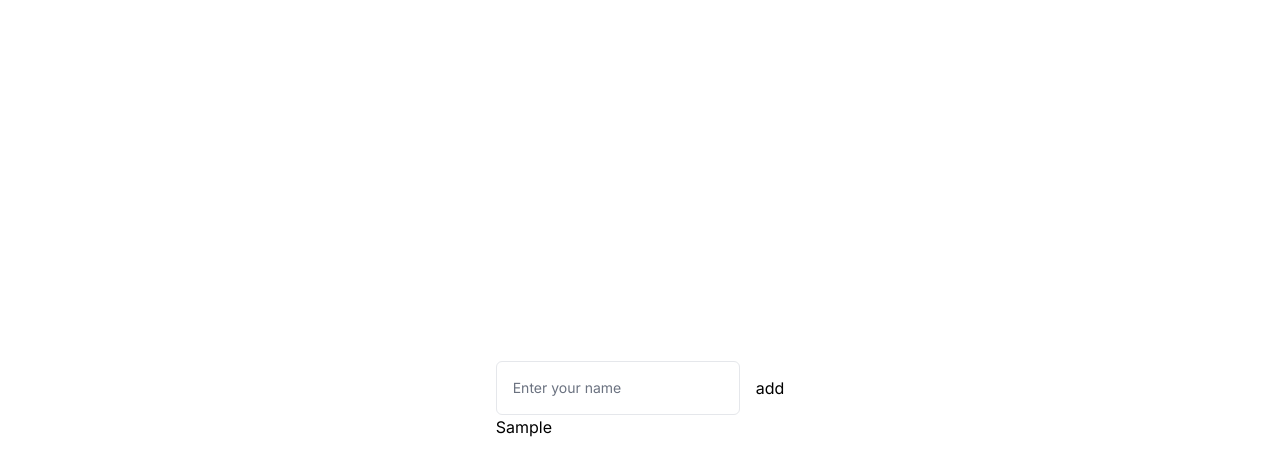
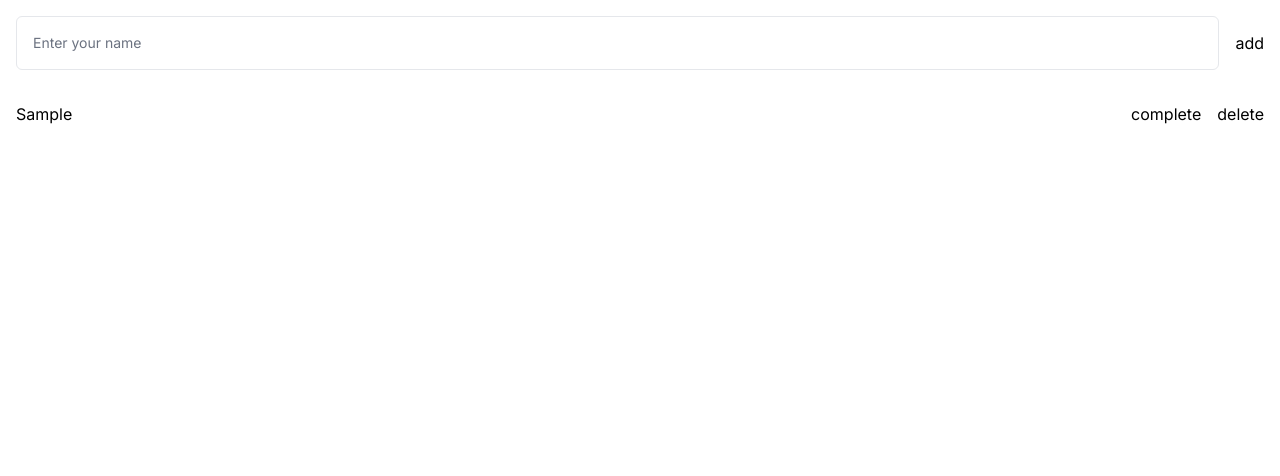
Before and after one commit to rjvillanueva89/next-experiment, a Next.js app: page /todos in a window 1280 px wide. Both pictures are taken after typing "Sample" into the empty fields and a click on the button "add". Shown: the top 476 px of the page. Built offline with nearby package versions, Linux system fonts and the light colour scheme; a web font is replaced by a local one.

Commit message:
refactor: todos

```diff
--- /dev/null
+++ b/app/api/hello/route.ts
@@ -0,0 +1,3 @@
+export async function GET(request: Request) {
+  return new Response('hi');
+}
--- a/app/store/useTodosStore.ts
+++ b/app/store/useTodosStore.ts
@@ -1,11 +1,26 @@
 import { create } from 'zustand';
 
+type Todo = {
+  id: number;
+  description: string;
+  done: boolean;
+};
+
 type Store = {
-  todos: string[];
+  todos: Todo[];
   add: (todo: string) => void;
+  delete: (id: number) => void;
 };
 
 export const useTodosStore = create<Store>((set) => ({
   todos: [],
-  add: (todo) => set((state) => ({ todos: [...state.todos, todo] })),
+  add: (todo) =>
+    set((state) => ({
+      todos: [
+        ...state.todos,
+        { id: Date.now(), description: todo, done: false },
+      ],
+    })),
+  delete: (id) =>
+    set((state) => ({ todos: state.todos.filter((todo) => todo.id !== id) })),
 }));
--- a/app/todos/page.tsx
+++ b/app/todos/page.tsx
@@ -12,10 +12,11 @@ export default function TodosPage() {
     setValue('');
   };
 
+  console.log(todosStore.todos);
+
   return (
-    <div className="flex h-screen items-center justify-center">
     <div>
-        <div className="flex items-center gap-4">
+      <div className="flex items-center gap-4 p-4">
         <input
           className="grow rounded-md border border-gray-200 p-4 text-sm outline-2 placeholder:text-gray-500"
           id="name"
@@ -28,9 +29,20 @@ export default function TodosPage() {
       </div>
       <div>
         {todosStore.todos.map((todo, key) => {
-            return <div key={key}>{todo}</div>;
+          return (
+            <div key={key} className="flex items-center gap-4 p-4">
+              <span className="grow">{todo.description}</span>
+              <button>complete</button>
+              <button
+                onClick={() => {
+                  todosStore.delete(todo.id);
+                }}
+              >
+                delete
+              </button>
+            </div>
+          );
         })}
-        </div>
       </div>
     </div>
   );
```
Lines whose indentation alone changed are shown as unchanged.
